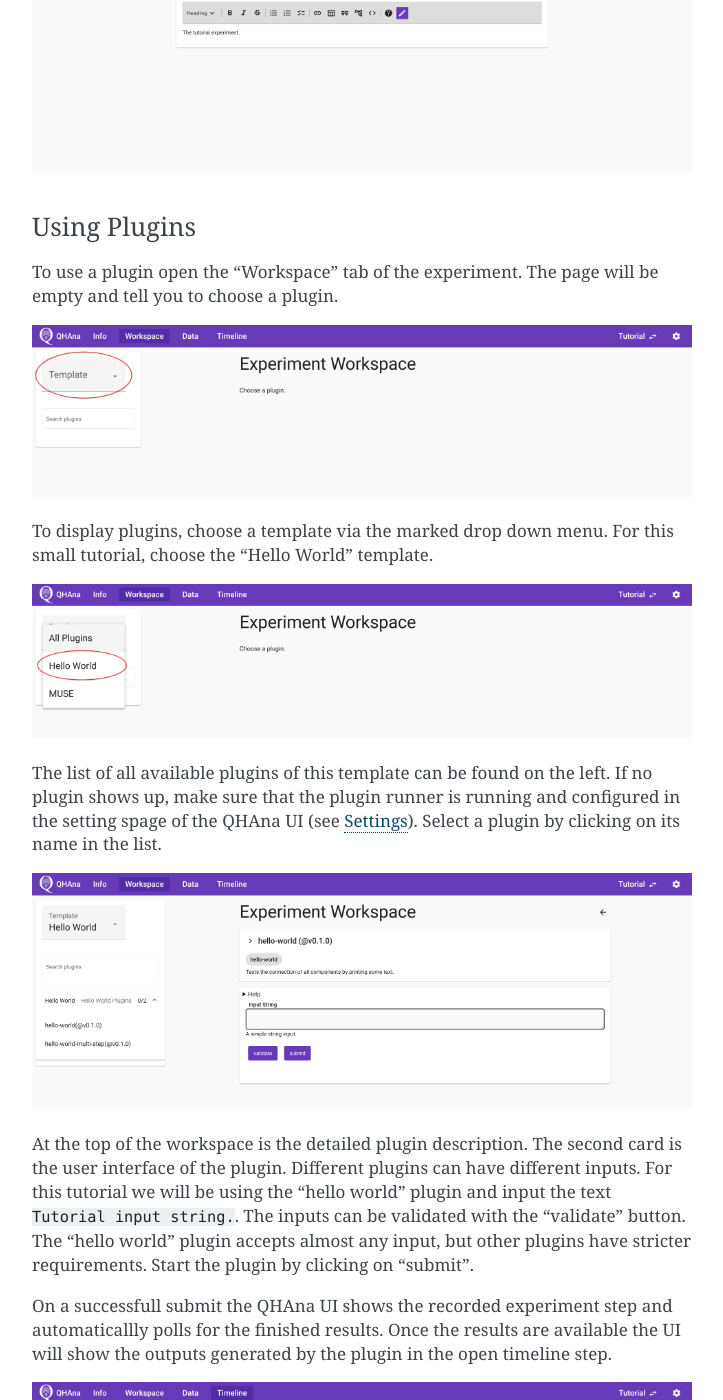
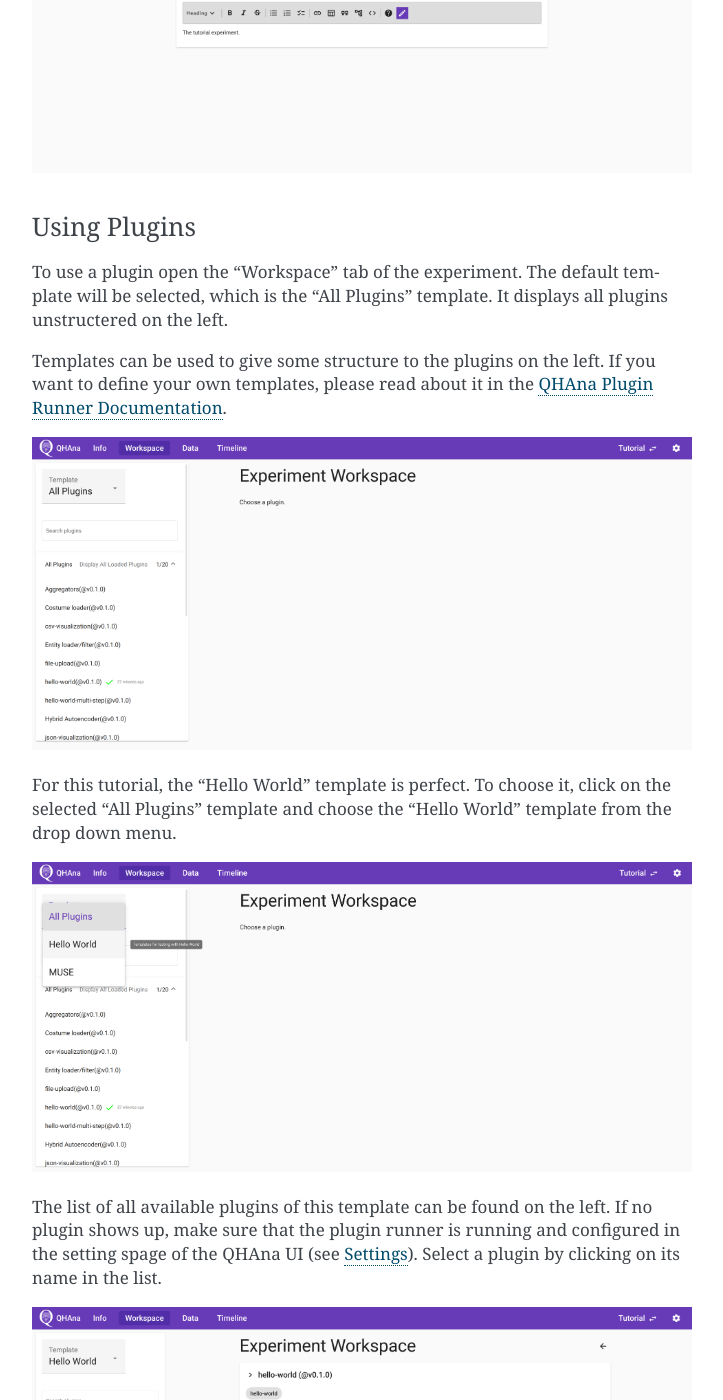
Before and after one commit to leonleoff/qhana-docker, a Sphinx documentation site: the page built from docs/quickstart.md, in a window 1280 px wide and 1400 px high, scrolled down 1927 px. Shown: the whole window, without its empty margins (388-1111 px from the left). Built offline with Sphinx 7.4.7, drawn with Linux system fonts in a browser that asks for light colours.

Commit message:
motivate templates

```diff
--- a/docs/quickstart.md
+++ b/docs/quickstart.md
@@ -41,12 +41,16 @@
 ### Using Plugins
 
 To use a plugin open the "Workspace" tab of the experiment.
-The page will be empty and tell you to choose a plugin.
+The default template will be selected, which is the "All Plugins" template.
+It displays all plugins unstructered on the left.
 
-![The empty experiment workspace.](images/qhana-experiment-workspace-page-empty.png)
+Templates can be used to give some structure to the plugins on the left.
+If you want to define your own templates, please read about it in the [QHAna Plugin Runner Documentation](https://qhana-plugin-runner.readthedocs.io/en/latest/templates.html).
 
-To display plugins, choose a template via the marked drop down menu.
-For this small tutorial, choose the "Hello World" template.
+![The empty experiment workspace.](images/qhana-experiment-workspace-page-default.png)
+
+For this tutorial, the "Hello World" template is perfect.
+To choose it, click on the selected "All Plugins" template and choose the "Hello World" template from the drop down menu.
 
 ![The empty experiment workspace.](images/qhana-experiment-workspace-page-choosing-template.png)
 
```
Also changed, not shown: docs/images/qhana-experiment-workspace-page-choosing-template.png, docs/images/qhana-experiment-workspace-page-default.png (added), docs/images/qhana-experiment-workspace-page-empty.png (deleted).
